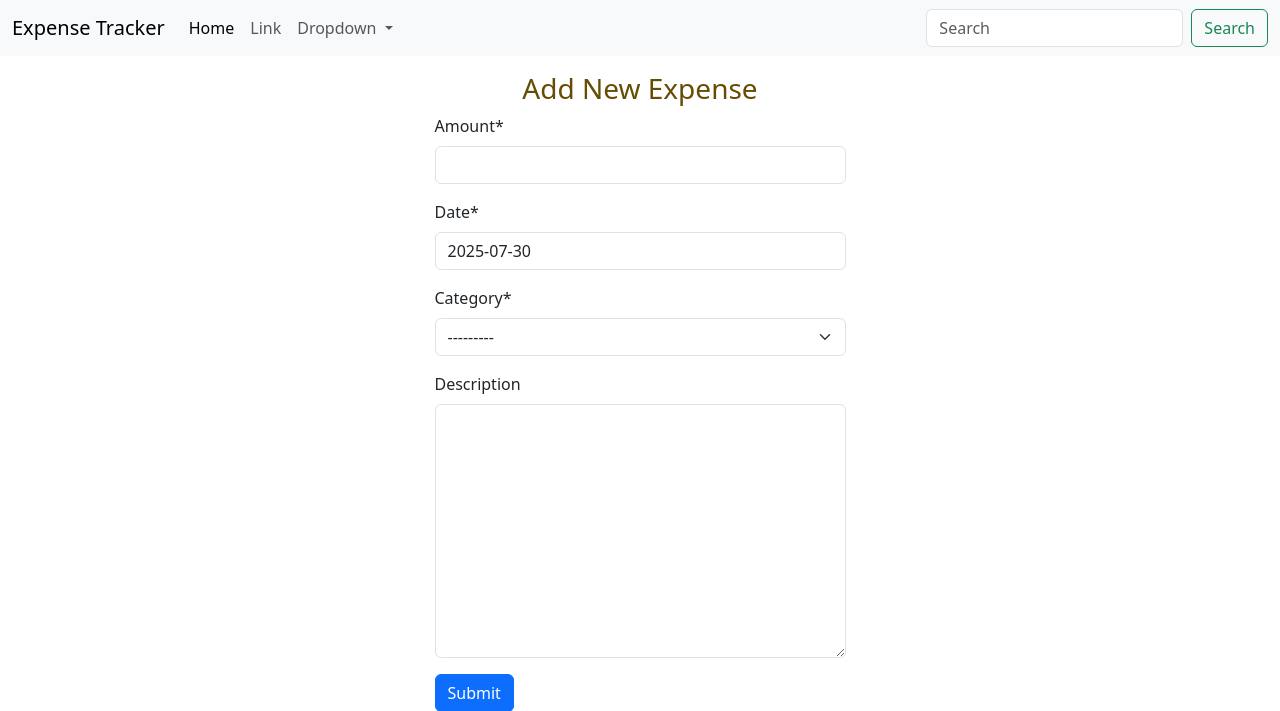
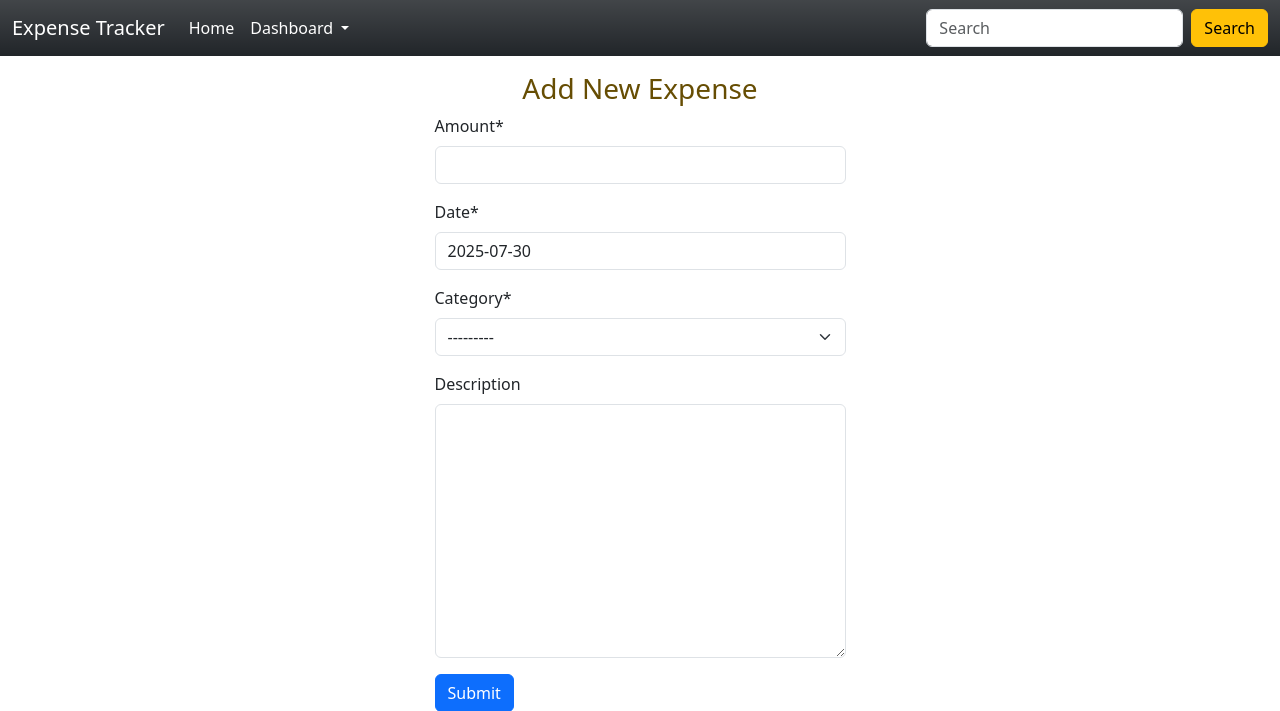
Before and after one commit to faatemehch/Expense-Tracker-Budget-Planner-Django-Project, a Django app: page /expenses/add/ in a window 1280 px wide. Shown: the top 711 px of the page. Run offline with Django 5.2, Linux system fonts and the light colour scheme; the visitor is signed in with stand-in values (Sample User, id 1); data that the repository does not hold is empty; parts of the project's set-up code (start-up, migrations or seed data) failed here and were passed over; some libraries are stand-ins or nearby versions.

Commit message:
header updated

```diff
--- a/templates/header.html
+++ b/templates/header.html
@@ -1,26 +1,24 @@
-<nav class="navbar navbar-expand-lg bg-body-tertiary">
+<nav class="navbar navbar-expand-lg bg-dark bg-gradient">
   <div class="container-fluid">
-    <a class="navbar-brand" href="/">Expense Tracker</a>
+    <a class="navbar-brand text-white" href="/">Expense Tracker</a>
     <button class="navbar-toggler" type="button" data-bs-toggle="collapse" data-bs-target="#navbarSupportedContent" aria-controls="navbarSupportedContent" aria-expanded="false" aria-label="Toggle navigation">
       <span class="navbar-toggler-icon"></span>
     </button>
     <div class="collapse navbar-collapse" id="navbarSupportedContent">
       <ul class="navbar-nav me-auto mb-2 mb-lg-0">
         <li class="nav-item">
-          <a class="nav-link active" aria-current="page" href="/">Home</a>
-        </li>
-        <li class="nav-item">
-          <a class="nav-link" href="/">Link</a>
+          <a class="nav-link active text-white" aria-current="page" href="/">Home</a>
         </li>
           {% if request.user.is_authenticated %}
         <li class="nav-item dropdown">
-          <a class="nav-link dropdown-toggle" href="#" role="button" data-bs-toggle="dropdown" aria-expanded="false">
-            Dropdown
+          <a class="nav-link dropdown-toggle text-white" href="#" role="button" data-bs-toggle="dropdown" aria-expanded="false">
+            Dashboard
           </a>
           <ul class="dropdown-menu">
+            <li><a class="dropdown-item" href="{% url 'expenses:expense_add' %}">Add a new expense</a></li>
+            <li><a class="dropdown-item" href="{% url 'expenses:expense_list' %}">All expenses</a></li>
+            <li><hr class="dropdown-divider"></li>
             <li><a class="dropdown-item" href="{% url 'account_logout' %}">Logout</a></li>
-            <li><a class="dropdown-item" href="#">Another action</a></li>
-            <li><hr class="dropdown-divider"></li>
           </ul>
         </li>
           {% else %}
@@ -34,7 +32,7 @@
       </ul>
       <form class="d-flex" role="search">
         <input class="form-control me-2" type="search" placeholder="Search" aria-label="Search"/>
-        <button class="btn btn-outline-success" type="submit">Search</button>
+        <button class="btn btn-warning" type="submit">Search</button>
       </form>
     </div>
   </div>
```
